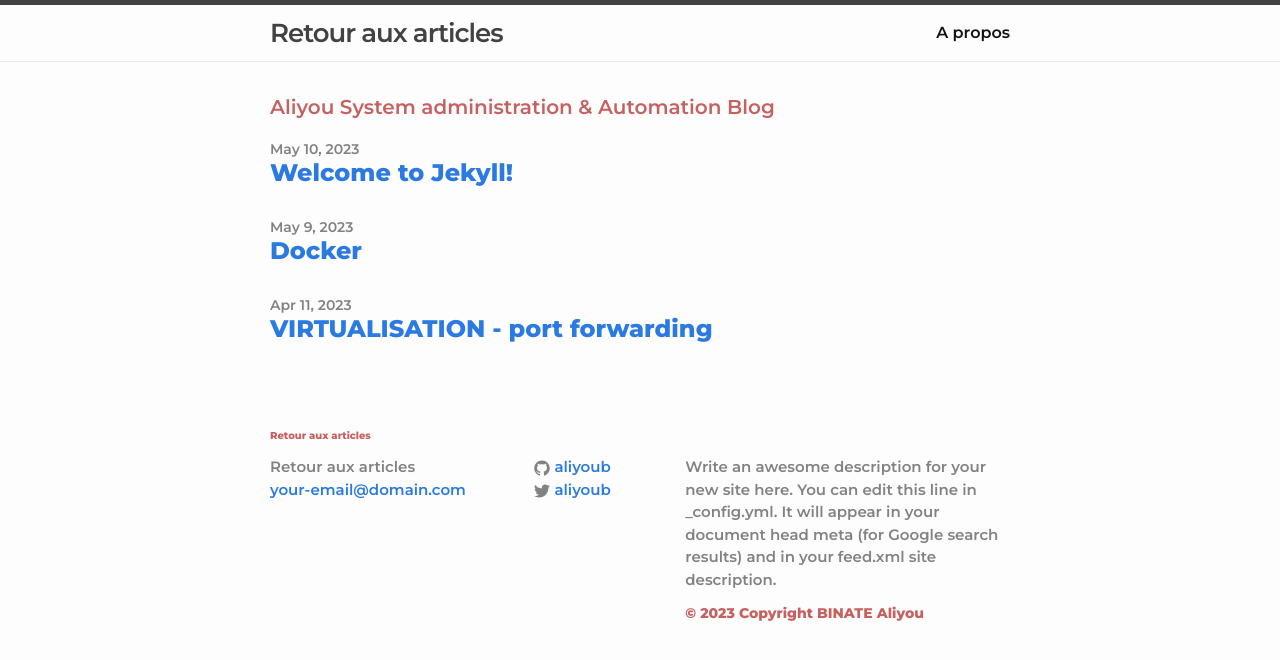
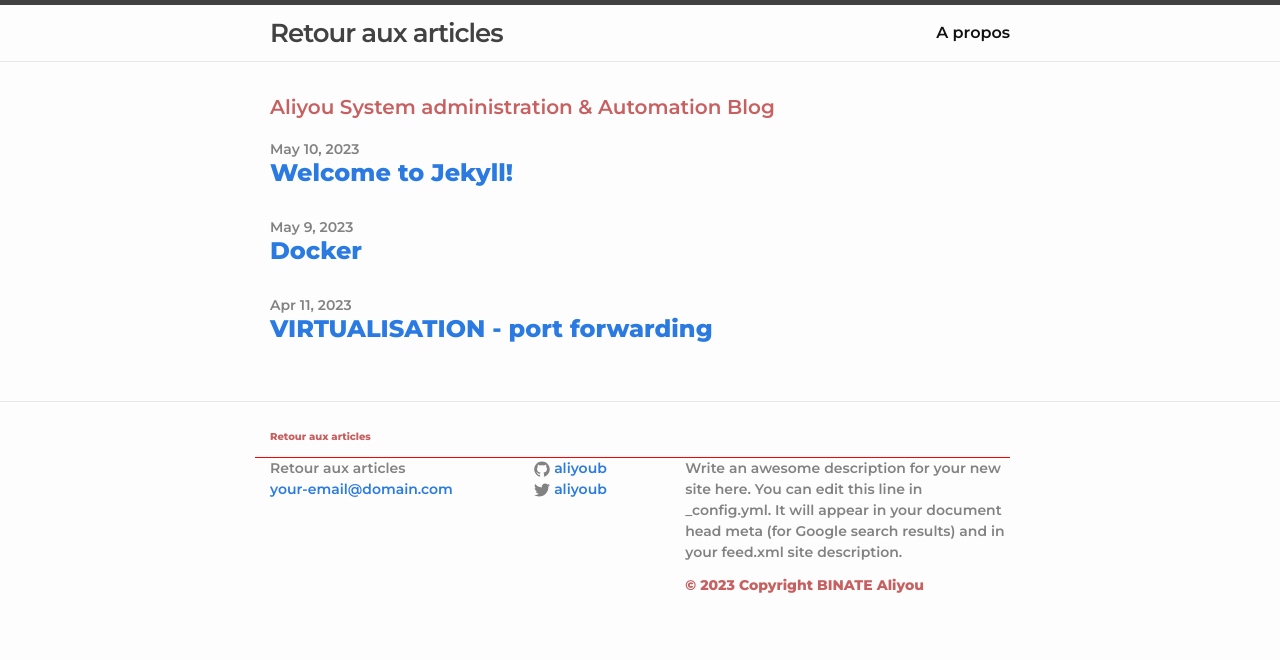
Before and after one commit to abiForSofteam/abiForSofteam.github.io, a Jekyll site: the page built from index.html, in a window 1280 px wide. Shown: the top 660 px of the page. Built offline with Jekyll 4.4.1, drawn with Linux system fonts in a browser that asks for light colours.

Commit message:
first commit

```diff
--- a/css/main.css
+++ b/css/main.css
@@ -278,7 +278,6 @@
  * Site footer
  */
 .site-footer {
-  background-image:url=('https://shalb.com/wp-content/uploads/2019/11/Devops1-1024x669.jpeg')
   border-top: 1px solid #e8e8e8;
   padding: 30px 0;
 }
--- a/css/main2.css
+++ b/css/main2.css
@@ -2,6 +2,11 @@
 font-size: 14px !important;
 }
 
+
+.footer-col {
+border-top: 1px solid red;
+font-size: 14px !important;
+}
 
 .post-title {
     font-size: 25px !important;
```
